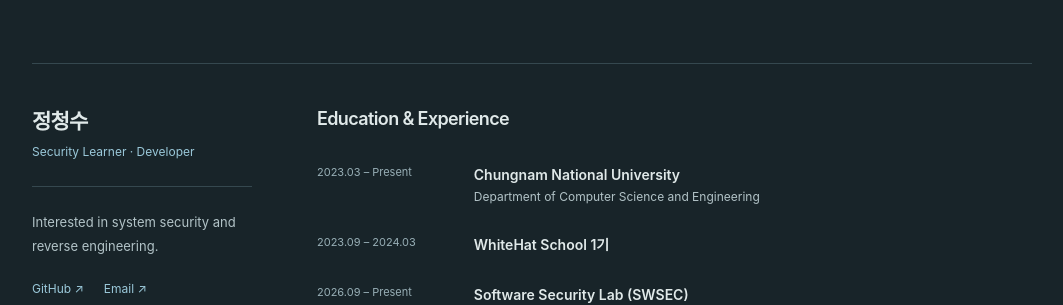
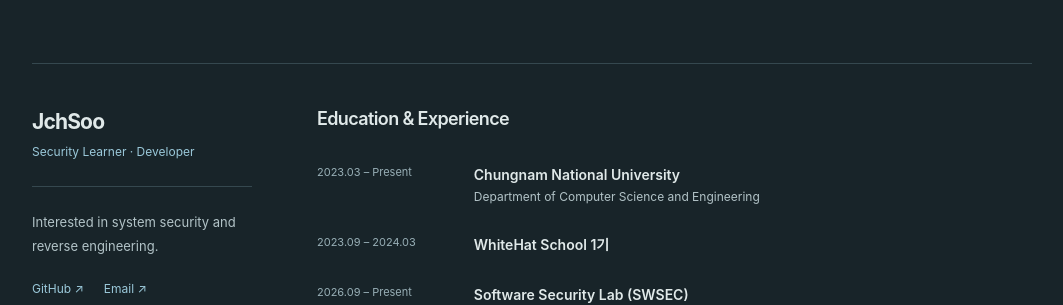
Before and after one commit to JchSoo/jchsoo.github.io, a Jekyll site: the page built from about.html, in a window 1280 px wide. Shown: the part 208-513 px from the top of the page, without its empty margins (108-1171 px from the left). Built offline with Jekyll 4.4.1, drawn with Linux system fonts in a browser that asks for light colours.

Commit message:
문구 수정

```diff
--- a/_includes/header.html
+++ b/_includes/header.html
@@ -1,15 +1,16 @@
+{% assign navigation_version = site.time | date: '%s' %}
 <header class="site-header" id="top">
   <div class="shell header-inner">
-    <a class="brand" href="{{ '/' | relative_url }}" aria-label="{{ site.author | escape }} 홈">
+    <a class="brand" href="{{ '/' | relative_url }}?v={{ navigation_version }}" aria-label="{{ site.author | escape }} 홈">
       <svg class="brand-mark" aria-hidden="true" viewBox="0 0 32 32" fill="none"><path d="M16 3c-2.5 5-9 11-9 17a9 9 0 0 0 18 0c0-6-6.5-12-9-17Z"/><path d="M11 20a5 5 0 0 0 5 5"/></svg>
       <span class="brand-type">{{ site.author | escape }}</span>
     </a>
 
     <nav class="desktop-nav" aria-label="Main navigation" lang="en">
-      <a href="{{ '/' | relative_url }}" {% if page.url == '/' %}aria-current="page"{% endif %}>Home</a>
-      <a href="{{ '/archive/' | relative_url }}" {% if page.url == '/archive/' %}aria-current="page"{% endif %}>Archive</a>
-      <a href="{{ '/#recent-posts' | relative_url }}">Recent Posts</a>
-      <a href="{{ '/about/' | relative_url }}" {% if page.url == '/about/' %}aria-current="page"{% endif %}>About</a>
+      <a href="{{ '/' | relative_url }}?v={{ navigation_version }}" {% if page.url == '/' %}aria-current="page"{% endif %}>Home</a>
+      <a href="{{ '/archive/' | relative_url }}?v={{ navigation_version }}" {% if page.url == '/archive/' %}aria-current="page"{% endif %}>Archive</a>
+      <a href="{{ '/' | relative_url }}?v={{ navigation_version }}#recent-posts">Recent Posts</a>
+      <a href="{{ '/about/' | relative_url }}?v={{ navigation_version }}" {% if page.url == '/about/' %}aria-current="page"{% endif %}>About</a>
     </nav>
 
     <div class="header-actions" lang="en">
@@ -25,9 +26,9 @@
     </div>
   </div>
   <nav class="mobile-nav" id="mobile-navigation" aria-label="Mobile navigation" lang="en" hidden>
-    <a href="{{ '/' | relative_url }}" {% if page.url == '/' %}aria-current="page"{% endif %}>Home</a>
-    <a href="{{ '/archive/' | relative_url }}">Archive</a>
-    <a href="{{ '/#recent-posts' | relative_url }}">Recent Posts</a>
-    <a href="{{ '/about/' | relative_url }}">About</a>
+    <a href="{{ '/' | relative_url }}?v={{ navigation_version }}" {% if page.url == '/' %}aria-current="page"{% endif %}>Home</a>
+    <a href="{{ '/archive/' | relative_url }}?v={{ navigation_version }}">Archive</a>
+    <a href="{{ '/' | relative_url }}?v={{ navigation_version }}#recent-posts">Recent Posts</a>
+    <a href="{{ '/about/' | relative_url }}?v={{ navigation_version }}">About</a>
   </nav>
 </header>
--- a/about.html
+++ b/about.html
@@ -10,7 +10,7 @@ permalink: /about/
 
 <section class="shell about-grid inner-section">
   <div class="about-profile">
-    <h2>{{ site.author | escape }}</h2>
+    <h2>JchSoo</h2>
     <p class="about-role">{{ site.role | escape }}</p>
     <div class="profile-rule"></div>
     <p class="about-short">{{ site.about_short | escape }}</p>
--- a/index.html
+++ b/index.html
@@ -27,7 +27,7 @@ layout: default
         {% include post-card.html post=post %}
       {% endfor %}
     </div>
-    <a class="archive-link" href="{{ '/archive/' | relative_url }}">이전 글도 보기 <span aria-hidden="true">→</span></a>
+    <a class="archive-link" href="{{ '/archive/' | relative_url }}" lang="en">Older posts <span aria-hidden="true">→</span></a>
   </section>
 
   <aside class="home-sidebar">
```
Also changed, not shown: other parts of index.html (+1 -1 lines).
